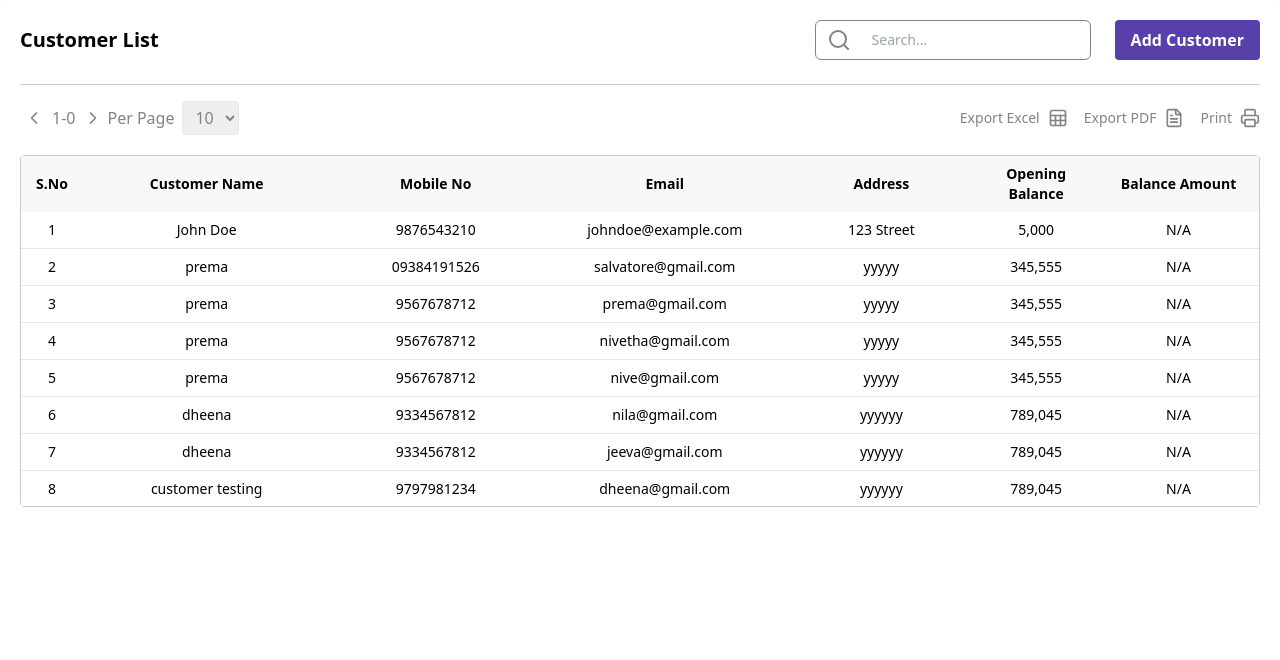
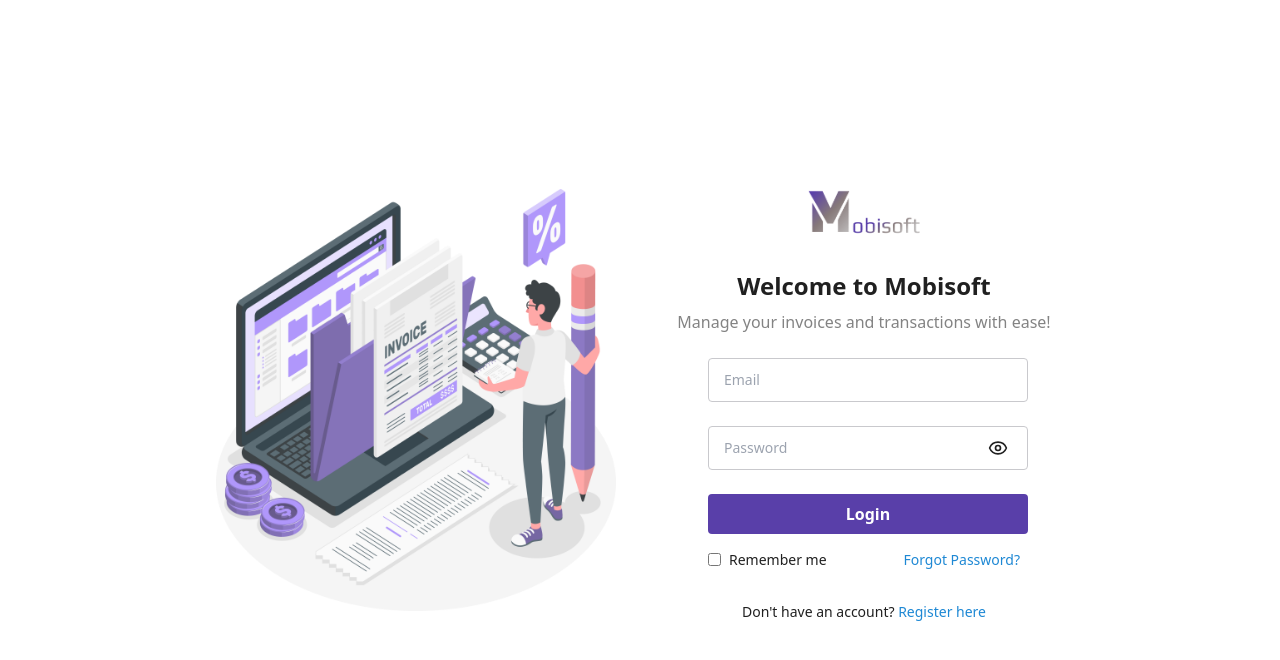
Before and after one commit to NazrinAcademy/BMA_Branch, a React (Vite) app: page /login in a window 1280 px wide. Shown: the top 660 px of the page. Built offline with nearby package versions, Linux system fonts and the light colour scheme.

Commit message:
customer edit completed

```diff
--- a/src/App.jsx
+++ b/src/App.jsx
@@ -1,16 +1,15 @@
 import React from 'react'
 // import '../src/App.css'
-// import Route1 from './components/Routes/Route1'
+import Route1 from './components/Routes/Route1'
 import { Provider } from 'react-redux'
 import store from './redux/Store'
-import Customer from '../src/components/Pages/Contacts/Customer'
 
 const App = () => {
   return (
     <div>
       <Provider store={store}>
-      {/* <Route1/> */}
-      <Customer/>
+      <Route1/>
+      {/* <Customer/> */}
       </Provider>
     </div>
   )
--- a/src/apiService/customerAPI.js
+++ b/src/apiService/customerAPI.js
@@ -32,8 +32,8 @@
 
 // update api function:
 
-export function CustomerUpdate(data, config, callback, errorcallback){
-  axios.put(`${BASE_URL}/customer/update/${data.id}`, data, config)
+export function CustomerUpdate(id,data, config, callback, errorcallback){
+  axios.put(`${BASE_URL}/customer/update?object_id=${id}`, data, config)
     .then((response) => {
       if(callback) {
         callback(response);
--- a/src/components/Pages/Contacts/Customer.jsx
+++ b/src/components/Pages/Contacts/Customer.jsx
@@ -162,10 +162,10 @@
 	];
 	const { userDetails } = useSelector((state) => state.auth);
 	const [Customers, setCustomers] = useState(allCustomers);
-
+const [triggerApi,setTriggerApi]=useState({getApi:false})
 
 	//------------ edit and context menu states:
-	const [editRowId, setEditRowId] = useState(null);
+	const [editRowId, setEditRowId] = useState({});
 	const [editData, setEditData] = useState({});
 	const [editDropdown, setEditDropdown] = useState(null);
 	const inputRef = useRef(null);
@@ -203,9 +203,9 @@
 	useEffect(() => {
 		setTimeout(() => {
 			setShowSuccessMessage(false);
-			setSuccessMsg((prevState) => ({ ...prevState, create: false }))
+			setSuccessMsg((prevState) => ({ ...prevState, create: false,update:false }))
 		}, 2000);
-	}, [showSuccessMessage, successMsg?.create]);
+	}, [showSuccessMessage, successMsg?.create,successMsg?.update]);
 
 
 
@@ -434,6 +434,15 @@
 			(res) => {
 				console.log("customer response",res?.data?.Customer)
 				setCustomers(res?.data?.Customer)
+				setFilteredCustomers(res?.data?.Customer)
+
+				setEditRowId(
+					res?.data?.Customer.reduce((acc, el) => {
+							acc[el?.Customer_id] = false;
+							return acc;
+					}, {})
+			);
+
 				setLoading({ isLoading: false, message: "" });
 
 			},
@@ -444,10 +453,11 @@
 		);
 
 	}, [userDetails?.access_token])
+	console.log("edit row",editRowId)
 
-	// useEffect(()=>{
-	// 	getDetails()
-	// },[userDetails?.access_token])
+	useEffect(()=>{
+		getDetails()
+	},[userDetails?.access_token,triggerApi?.getApi])
 
 	const handelPrint = () => {
 		window.print();
@@ -459,14 +469,14 @@
 		setSelectedState("")
 	}
 
-	useEffect(() => {
-		setFilteredCustomers((prevCustomers) =>
-			prevCustomers.map((customer) => ({
-				...customer,
-				address: `${customer.address}, ${customer.area}, ${customer.state}, ${customer.pinCode}`,
-			}))
-		);
-	}, []);
+	// useEffect(() => {
+	// 	setFilteredCustomers((prevCustomers) =>
+	// 		prevCustomers.map((customer) => ({
+	// 			...customer,
+	// 			address: `${customer.address}, ${customer.area}, ${customer.state}, ${customer.pinCode}`,
+	// 		}))
+	// 	);
+	// }, []);
 
 	return (
 		<div className="flex h-screen  bg-[#ffff] rounded-md">
@@ -683,8 +693,12 @@
 							</div>
 						</div>
 					)}
-					<SuccessMessage onClose={handleModalClose} showMsg={successMsg?.create} />
-
+					{successMsg?.create &&
+					<SuccessMessage onClose={handleModalClose} showMsg={successMsg?.create} content={"Supplier details have been created successfully!"}/>
+					}
+								{successMsg?.update &&
+					<SuccessMessage onClose={handleModalClose} showMsg={successMsg?.update} content={"Supplier details have been Updated successfully!"}/>
+					}
 					{/* ------------------------Confirm Delete Model--------------------------- */}
 					{deleteMessage && (
 						<div className="fixed inset-0 bg-black bg-opacity-50 flex items-center justify-center z-50">
@@ -733,6 +747,10 @@
 					inputRef={inputRef}
 					setLoading={setLoading}
 					setSuccessMsg={setSuccessMsg}
+					setCustomers={setCustomers}
+					filteredCustomers={filteredCustomers}
+					setFilteredCustomers={setFilteredCustomers}
+					setTriggerApi={setTriggerApi}
 				 />
 
 				{showModal && (
--- a/src/components/Pages/Contacts/CustomerDetails/customerTable.jsx
+++ b/src/components/Pages/Contacts/CustomerDetails/customerTable.jsx
@@ -1,4 +1,6 @@
 import React, { useState, useEffect, useRef } from "react";
+import { CustomerUpdate } from "../../../../apiService/customerAPI";
+import { useSelector } from "react-redux";
 
 const CustomerTable = ({
 	Customers,
@@ -11,10 +13,15 @@
 	inputRef,
 	setLoading,
 	setSuccessMsg,
+	setCustomers,
+	setFilteredCustomers,
+	filteredCustomers,
+  setTriggerApi
 }) => {
-
 	const menuRef = useRef(null);
 	const inputRefs = useRef({});
+
+	const { userDetails } = useSelector((state) => state.auth);
 
 	useEffect(() => {
 		if (editRowId && inputRefs.current[editRowId]) {
@@ -25,7 +32,9 @@
 	// ----------- function to right click menu:
 	const handleRightClick = (event, customer) => {
 		event.preventDefault();
-		const tableContainer = event.target.closest("table").getBoundingClientRect();
+		const tableContainer = event.target
+			.closest("table")
+			.getBoundingClientRect();
 
 		setEditDropdown({
 			x: event.clientX - tableContainer.left,
@@ -33,7 +42,6 @@
 			data: customer,
 		});
 	};
-
 
 	// ------------ function to detect clicking outside:
 	useEffect(() => {
@@ -48,11 +56,14 @@
 	}, []);
 
 	// ------------- function to edit mode:
-	const handleEditing = (customer) => {
+	const handleEditing = (customer, index) => {
 		setEditRowId(customer.Customer_id);
+		//   setEditRowId((prevState) => ({
+		//     ...prevState,
+		//     [customer?.Customer_id]: true // Update only the specific key
+		// }));
 		setEditData(customer);
 		setEditDropdown(null);
-
 		setTimeout(() => inputRef.current?.focus(), 0);
 	};
 	// -------------- function to input change:
@@ -61,52 +72,74 @@
 			...editData,
 			[field]: e.target.value,
 		});
+		setCustomers((prevCustomers) =>
+			prevCustomers.map((customer) =>
+				customer.Customer_id === editRowId
+					? { ...customer, [field]: e.target.value }
+					: customer
+			)
+		);
 	};
 
+
 	// -------------- function to handle saving the edit:
-	const handleUpdate = () => {
+	const handleUpdate = (id) => {
 		if (!editRowId) return;
-
 		setLoading({ isLoading: true, message: "Updating customer..." });
-
 		const config = {
 			headers: {
 				"Content-Type": "application/json",
 				Authorization: `Bearer ${userDetails?.access_token}`,
 			},
 		};
-
+		const payload = {
+			User_id: editData?.User_id,
+			customer_name: editData?.customer_name,
+			mobile_no: editData?.Mobile_no,
+			email: editData?.email,
+			address: editData?.address,
+			area: editData?.area,
+			pincode: editData?.pincode,
+			state: editData?.state,
+			opening_balance: editData?.opening_balance,
+			gst_number: editData?.GST_No,
+		};
+    setTriggerApi((prevState)=>({...prevState,getApi:false}))
 		CustomerUpdate(
-        { id: editRowId, ...editData },
+			editRowId,
+			payload,
 			config,
 			(res) => {
-            setFilteredCustomers((prevCustomers) =>
-                prevCustomers.map((customer) =>
-                    customer.Customer_id === editRowId ? { ...customer, ...editData } : customer
-                )
-            );
-            setSuccessMsg((prevState) => ({ ...prevState, create: true }));
+				setSuccessMsg((prevState) => ({ ...prevState, update: true }));
+        setTriggerApi((prevState)=>({...prevState,getApi:true}))
 				setLoading({ isLoading: false, message: "" });
 				setEditRowId(null);
 			},
 			(err) => {
 				console.log(err);
 				alert("Update failed");
+				if (err?.response?.data?.message) {
+					alert("Update failed");
+				}
+				setCustomers(filteredCustomers);
 				setLoading({ isLoading: false, message: "" });
 			}
 		);
 	};
 
-
-	const handleKeyDown = (e) => {
+	const handleKeyDown = (e, id) => {
 		if (e.key === "Enter") {
-			console.log("Updated Date:", editData);
+			// setEditRowId((prevState) =>
+			//   prevState.map((item) => {
+			//       const key = Object.keys(item)[0]; // Get the key of the object
+			//       return key === id ? { [id]: false } : item; // Update if it matches
+			//   }))
 			setEditRowId(null);
 			handleUpdate();
-		};
+		}
 	};
 
-	console.log("customertable data", Customers)
+	console.log("customertable data", Customers);
 
 	return (
 		<>
@@ -116,13 +149,25 @@
 						<table className="w-full">
 							<thead className="sticky top-0 bg-[#f8f8f8]">
 								<tr className="text-left">
-                <th className="p-2 text-center text-sm font-semibold w-[5%]">S.No</th>
-                <th className="p-2 text-center text-sm font-semibold w-[20%]">Customer Name</th>
-                <th className="p-2 text-center text-sm font-semibold w-[17%]">Mobile No</th>
-                <th className="p-2 text-center text-sm font-semibold w-[20%]">Email</th>
-                <th className="p-2 text-center text-sm font-semibold w-[15%]">Address</th>
-                <th className="p-2 text-center text-sm font-semibold w-[10%]">Opening Balance</th>
-                <th className="p-2 text-center text-sm font-semibold w-[13%]">Balance Amount</th>
+									<th className="p-2 text-center text-sm font-semibold w-[5%]">
+										S.No
+									</th>
+									<th className="p-2 text-center text-sm font-semibold w-[20%]">
+										Customer Name
+									</th>
+									<th className="p-2 text-center text-sm font-semibold w-[17%]">
+										Mobile No
+									</th>
+									<th className="p-2 text-center text-sm font-semibold w-[20%]">
+										Email
+									</th>
+									<th className="p-2 text-center text-sm font-semibold w-[15%]">
+										Address
+									</th>
+									<th className="p-2 text-center text-sm font-semibold w-[10%]">
+										Opening Balance
+									</th>
+									{/* <th className="p-2 text-center text-sm font-semibold w-[13%]">Balance Amount</th> */}
 								</tr>
 							</thead>
 							<tbody>
@@ -130,22 +175,27 @@
 									Customers.map((customer, index) => (
 										<tr
 											key={customer.Customer_id}
-                    onClick={() => handleEditing(customer)}
+											// onClick={() => handleEditing(customer,index)}
 											onContextMenu={(e) => handleRightClick(e, customer)}
-                    className="text-center bg-white border-b cursor-pointer"
-                  >
+											className="text-center bg-white border-b cursor-pointer">
 											<td className="p-2 text-sm w-[5%]">{index + 1}</td>
 
 											{/* Customer Name */}
 											<td className="p-2 text-sm w-[20%]">
 												{editRowId === customer.Customer_id ? (
 													<input
-                          ref={(el) => (inputRefs.current[customer.Customer_id] = el)}
+														ref={(el) =>
+															(inputRefs.current[customer.Customer_id] = el)
+														}
 														className="text-center w-full px-2 py-1 focus:outline-none border border-gray-300"
 														type="text"
 														value={editData.customer_name || ""}
-                          onChange={(e) => handleInputChange(e, "customer_name")}
-                          onKeyDown={handleKeyDown}
+														onChange={(e) =>
+															handleInputChange(e, "customer_name")
+														}
+														onKeyDown={(e) =>
+															handleKeyDown(e, customer.Customer_id)
+														}
 													/>
 												) : (
 													customer.customer_name
@@ -203,8 +253,12 @@
 													<input
 														className="text-center w-full px-2 py-1 focus:outline-none border border-gray-300"
 														type="text"
+														id="opening_balance"
+														name="opening_balance"
 														value={editData.opening_balance || ""}
-                          onChange={(e) => handleInputChange(e, "opening_balance")}
+														onChange={(e) =>
+															handleInputChange(e, "opening_balance")
+														}
 														onKeyDown={handleKeyDown}
 													/>
 												) : (
@@ -213,24 +267,26 @@
 											</td>
 
 											{/* Balance Amount */}
-                    <td className="p-2 text-sm w-[13%]">
-                      {editRowId === customer.Customer_id ? (
+											{/* <td className="p-2 text-sm w-[13%]">
+                      {editRowId[customer.Customer_id]? (
                         <input
                           className="text-center w-full px-2 py-1 focus:outline-none border border-gray-300"
                           type="text"
                           value={editData.balance_amount || ""}
                           onChange={(e) => handleInputChange(e, "balance_amount")}
-                          onKeyDown={handleKeyDown}
+                          onKeyDown={(e)=>handleKeyDown(e,customer.Customer_id)}
                         />
                       ) : (
                         customer.balance_amount !== null ? customer.balance_amount.toLocaleString() : "N/A"
                       )}
-                    </td>
+                    </td> */}
 										</tr>
 									))
 								) : (
 									<tr>
-                  <td colSpan="7" className="p-4 text-center text-sm text-[#202020]">
+										<td
+											colSpan="7"
+											className="p-4 text-center text-sm text-[#202020]">
 											Your table is ready! Start adding data to see it here.
 										</td>
 									</tr>
@@ -246,19 +302,25 @@
 						className="absolute z-50 bg-white shadow-md border rounded"
 						style={{
 							top: editDropdown.y,
-							left: editDropdown.x
-						}}
-					>
+							left: editDropdown.x,
+						}}>
 						<ul>
-							<li className="px-6 py-2 hover:bg-gray-100 cursor-pointer">View</li>
-							<li onClick={() => handleEditing(editDropdown.data)} className="px-6 py-2 hover:bg-gray-100 cursor-pointer">
+							<li className="px-6 py-2 hover:bg-gray-100 cursor-pointer">
+								View
+							</li>
+							<li
+								onClick={() => handleEditing(editDropdown.data)}
+								className="px-6 py-2 hover:bg-gray-100 cursor-pointer">
 								Edit
 							</li>
-							<li onClick={() => handledelete(editDropdown.data)} className="px-6 py-2 hover:bg-gray-100 cursor-pointer">Delete</li>
+							<li
+								onClick={() => handledelete(editDropdown.data)}
+								className="px-6 py-2 hover:bg-gray-100 cursor-pointer">
+								Delete
+							</li>
 						</ul>
 					</div>
 				)}
-
 			</div>
 		</>
 	);
--- a/src/components/SuccessMessage.jsx
+++ b/src/components/SuccessMessage.jsx
@@ -2,7 +2,7 @@
 import successImage from "../assets/success.png";
 import { X } from "lucide-react"; // TriangleAlert was unused, so removed
 
-const SuccessMessage = ({ showMsg, onClose }) => {
+const SuccessMessage = ({ showMsg, onClose,content }) => {
   if (!showMsg) return null; // Prevent rendering if showMsg is false
 
   return (
@@ -29,7 +29,7 @@
         {/* Success Message */}
         <div className="flex flex-col items-center text-center px-6">
           <p className="text-gray-500 text-base font-medium leading-6">
-            Supplier details have been created successfully!
+          {content}
           </p>
         </div>
       </div>
```
Also changed, not shown: src/components/Loading/index.jsx (added, +10 -0 lines). Lines whose indentation alone changed are shown as unchanged.
